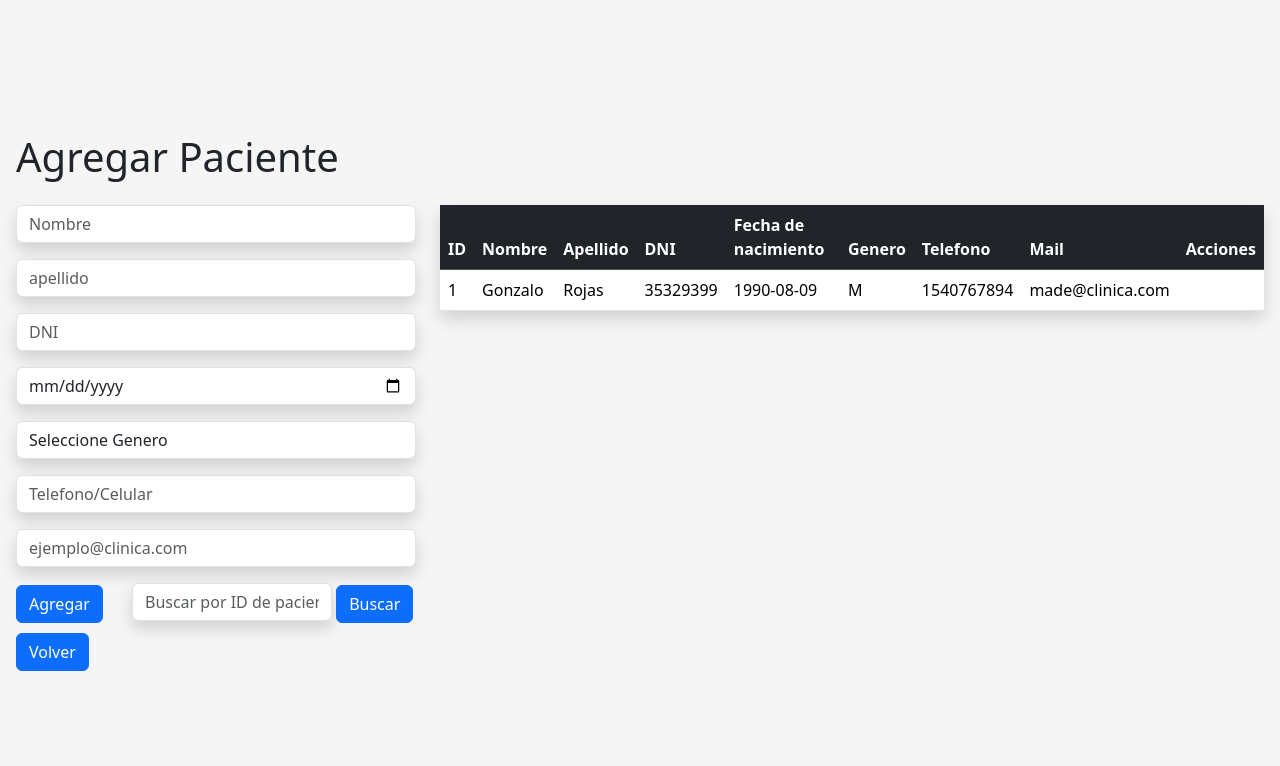
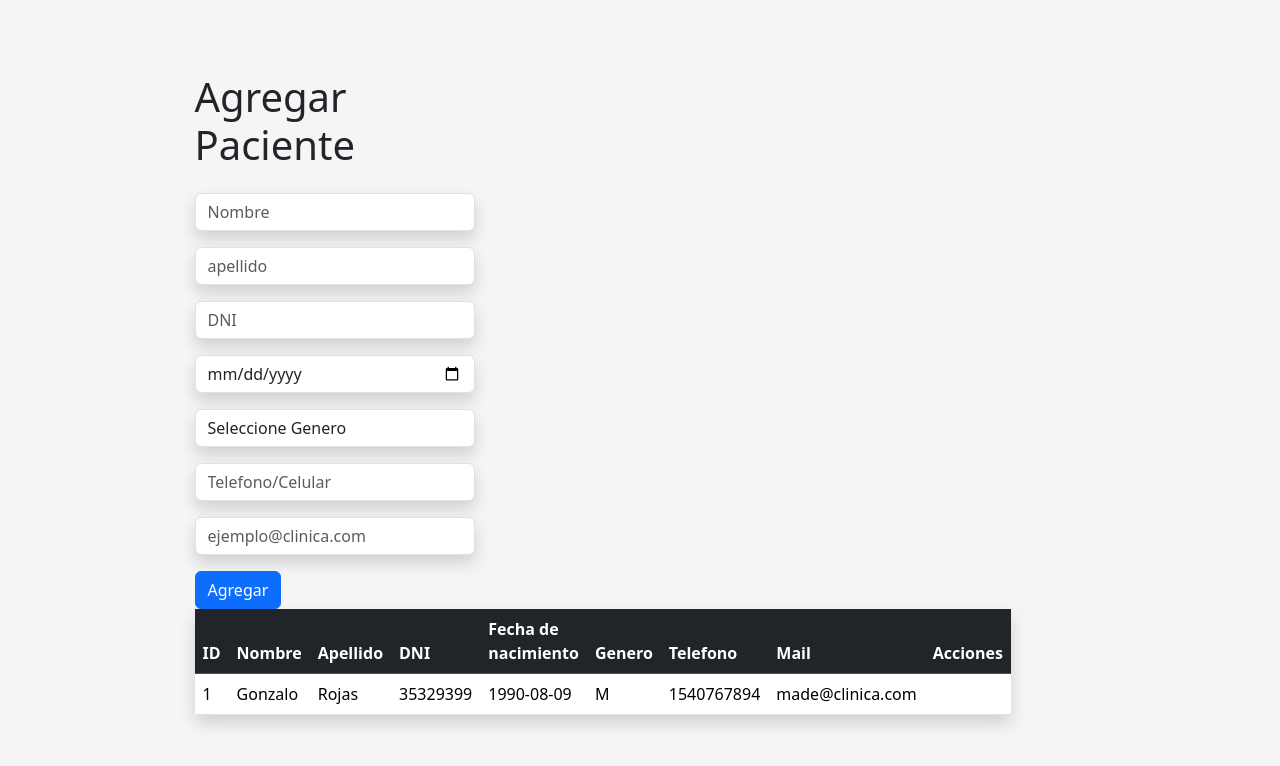
Before and after one commit to madeforyalo/clinica, a PHP site: page /pacientes.php in a window 1280 px wide. Shown: the top 766 px of the page. Run offline with PHP 8.4, Linux system fonts and the light colour scheme; data comes from the database, SQL or seed files in the repository; some libraries are stand-ins or nearby versions.

Commit message:
quitamos boton de busqueda

```diff
--- a/pacientes.php
+++ b/pacientes.php
@@ -79,13 +79,13 @@
                         </div>
                         <div>
                             <button type="submit" id="btnAgregar" name="btnAgregar" class="btn btn-primary" style="margin-right: 25px;">Agregar</button>
-                            <input type="text" name="txtBuscar" id="txtBuscar" placeholder="Buscar por ID de paciente"
+                            <!-- <input type="text" name="txtBuscar" id="txtBuscar" placeholder="Buscar por ID de paciente"
                                 class="form-control shadow" title="Buscar por ID de paciente" style="width: 50%;display: inline;">
                             <button type="submit" id="btnBuscar" name="btnBuscar" class="btn btn-primary" formaction="" formmethod="get">Buscar</button>
                         </div>
                         <div>
                             <a class="btn btn-primary" href="secretarie.php" role="button" style="margin-top: 10px;">Volver</a>
-                        </div>
+                        </div> -->
                     </form>
                 </div>
                 <?php
@@ -96,6 +96,7 @@
                         $bcr=buscar();
                     }
                 ?>
+
                 <div class="col-12 col-sm-8">
 
                         <div class="table">
```
